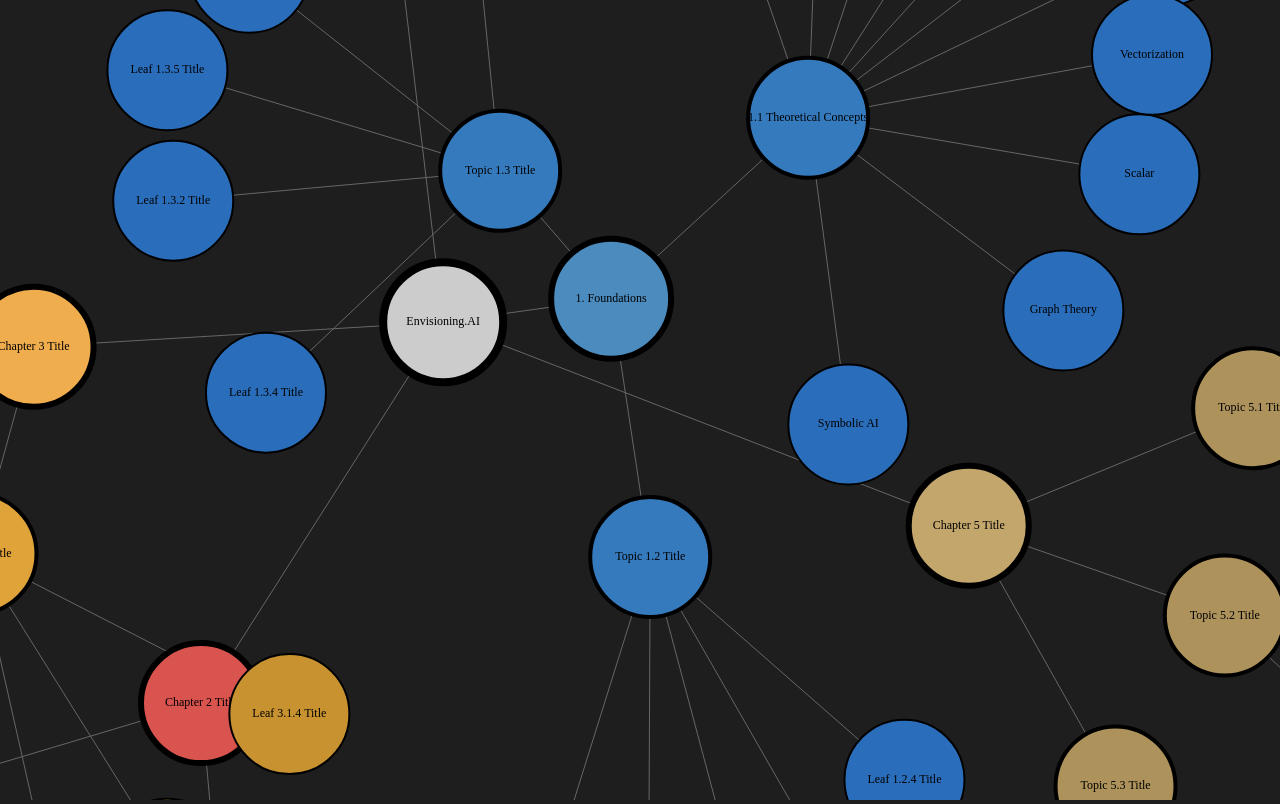
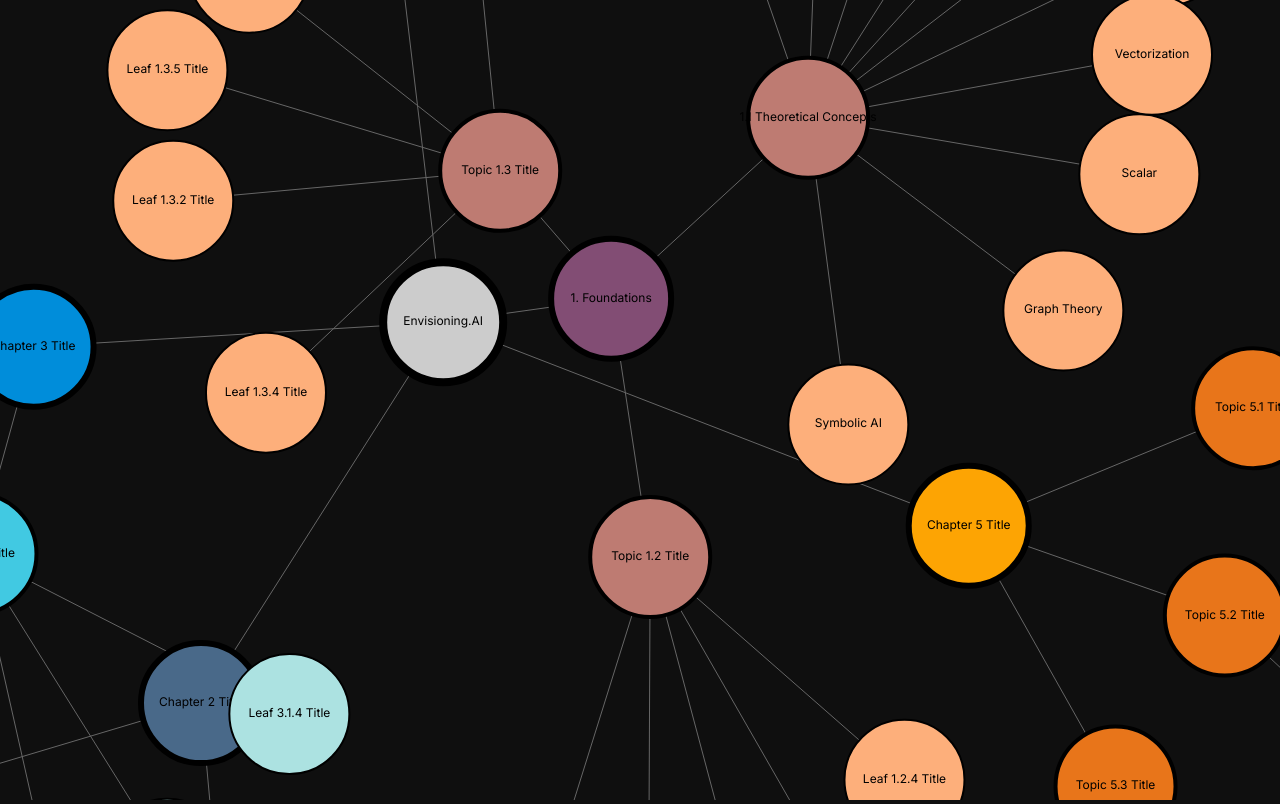
Before and after one commit to envisioning/envisioning.ai, a plain HTML site: page index.html in a window 1280 px wide. Drawn offline with nearby package versions, Linux system fonts and the light colour scheme.

Commit message:
colors and fixes

```diff
--- a/diagram.js
+++ b/diagram.js
@@ -53,8 +53,15 @@ document.addEventListener("DOMContentLoaded", function() {
             .data(graph.nodes)
             .enter().append("g");
 
+
+
+
+
+
+
         node.append("circle")
             .attr("r", 60) // Adjust radius as needed
+
             // Remove the fill attribute modification based on level
             .attr("stroke", "black") // Set the stroke color for all nodes
             .attr("stroke-width", d => {
@@ -78,33 +85,32 @@ document.addEventListener("DOMContentLoaded", function() {
                 if (!d.chapter) return fallbackColors[d.level];
 
                 const colors = {
-                    1: { // Chapter 1 - Blue
-                        2: "#4B8BBE", // Level 2
-                        3: "#357ABD", // Level 3
-                        4: "#2A6EBB"  // Level 4 - Darkest Blue
+                    1: { // Chapter 1
+                        2: "#824D74", // Level 2
+                        3: "#BE7B72", // Level 3
+                        4: "#FDAF7B"  // Level 4
                     },
-                    2: { // Chapter 2 - Orange
-                        2: "#D9534F", // Level 2
-                        3: "#C0463C", // Level 3
-                        4: "#A83A32"  // Level 4 - Darkest Green
+                    2: { // Chapter 2
+                        2: "#496989", // Level 2
+                        3: "#58A399", // Level 3
+                        4: "#A8CD9F"  // Level 4
                     },
-                    3: { // Chapter 3 - Blue2
-                        2: "#F0AD4E", // Level 2
-                        3: "#DFA33A", // Level 3
-                        4: "#C89230"  // Level 4 - Darkest Red
+                    3: { // Chapter 3
+                        2: "#008DDA", // Level 2
+                        3: "#41C9E2", // Level 3
+                        4: "#ACE2E1"  // Level 4
                     },
-                    4: { // Chapter 4 - Green
-                        2: "#45B39E", // Level 2
-                        3: "#3C9E8C", // Level 3
-                        4: "#33897A"  // Level 4 - Darkest Yellow
+                    4: { // Chapter 4
+                        2: "#FF204E", // Level 2
+                        3: "#A0153E", // Level 3
+                        4: "#5D0E41"  // Level 4
                     },
-                    5: { // Chapter 5 - Yellow
-                        2: "#C2A66C", // Level 2
-                        3: "#AD925B", // Level 3
-                        4: "#987F4A"  // Level 4 - Darkest Purple
+                    5: { // Chapter 5
+                        2: "#FDA403", // Level 2
+                        3: "#E8751A", // Level 3
+                        4: "#898121"  // Level 4
                     }
                 };
-
                 // Use chapter and level to determine color
                 return colors[d.chapter][d.level];
             })
--- a/index.html
+++ b/index.html
@@ -5,12 +5,14 @@
     <meta charset="utf-8">
     <title>Hierarchical Diagram</title>
     <style>
-                body, html {
+            body, html {
             margin: 0;
             padding: 0;
             width: 100%;
             height: 100%;
-            background-color: #1E1E1E;
+            background-color: #0f0f0f;
+            font-family: 'Inter', sans-serif;
+
         }
         svg {
             width: 100%;
@@ -20,6 +22,7 @@
             fill: #fff;
             stroke: steelblue;
             stroke-width: 3px;
+            filter: url(#outline); /* Add this line for the outline effect */
         }
 
         .node text {
@@ -46,6 +49,7 @@
         }
 </style>
     <script src="https://d3js.org/d3.v6.min.js"></script>
+    <link href="https://fonts.googleapis.com/css2?family=Inter:wght@400;700&display=swap" rel="stylesheet">
 </head>
 
 <body>
```
